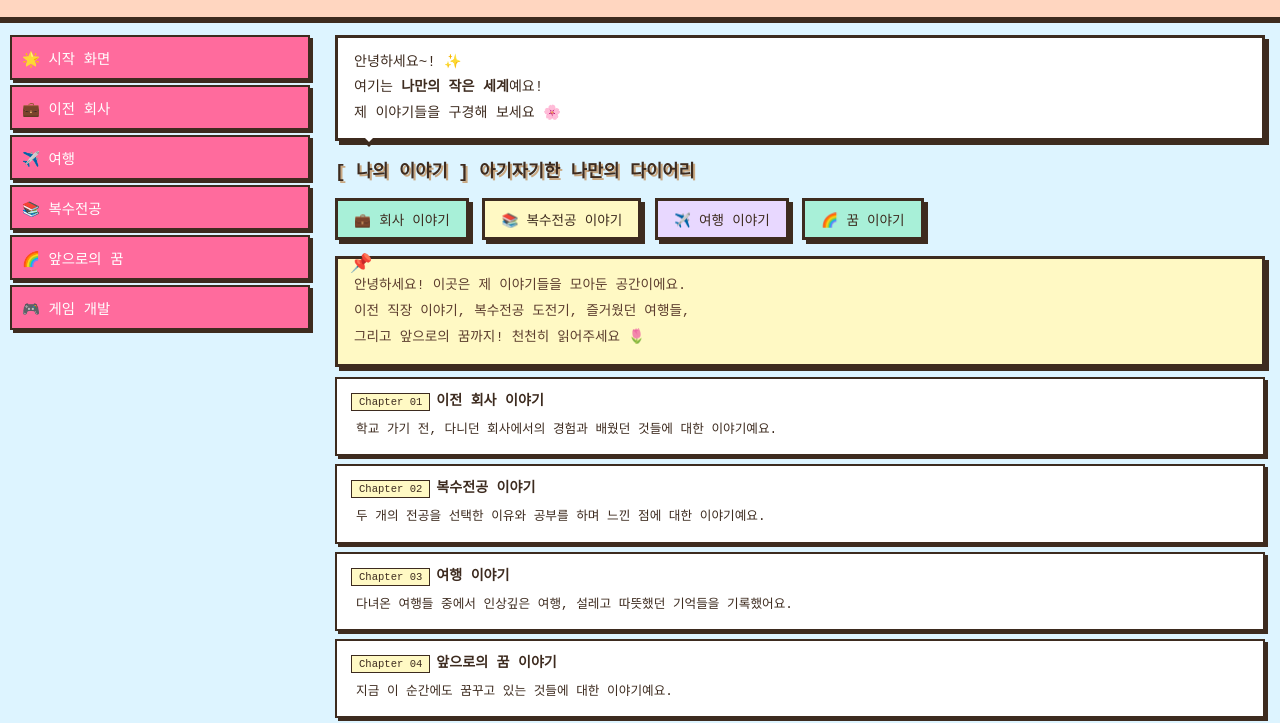
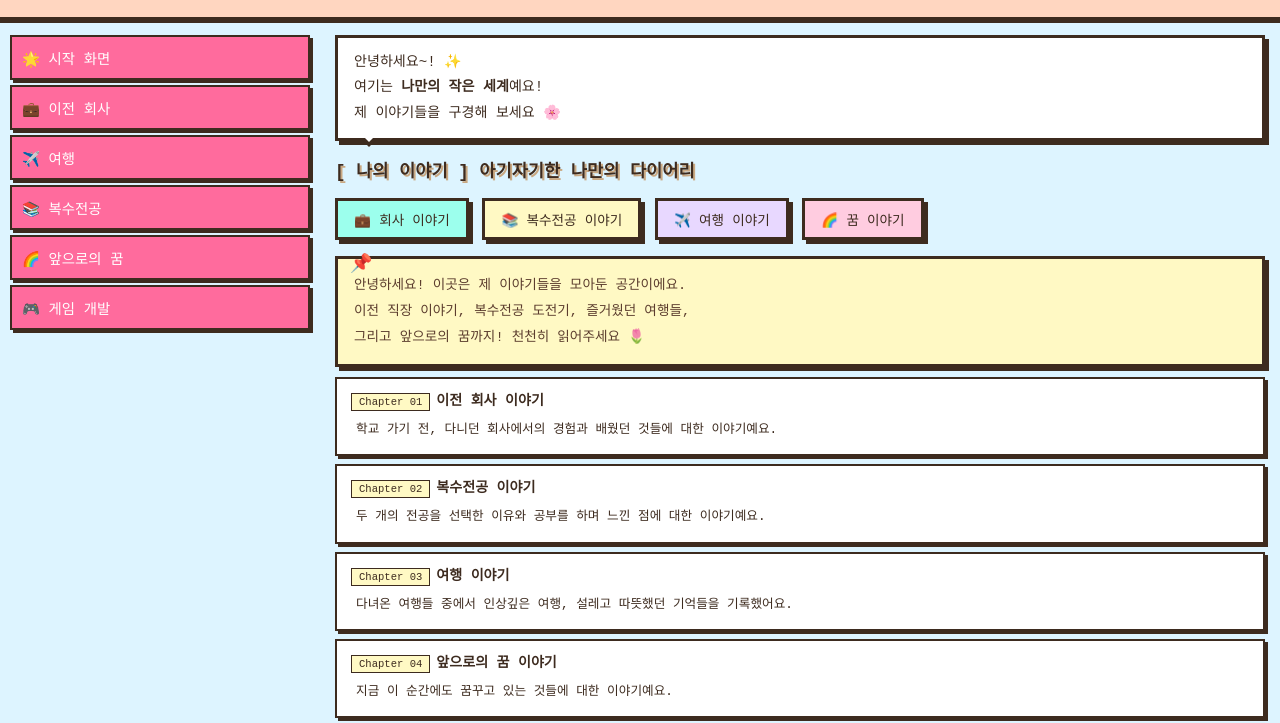
Before and after one commit to semi-mini/semi-mini.github.io, a plain HTML site: page index.html in a window 1280 px wide. Shown: the part 60-783 px from the top of the page. Drawn offline with Linux system fonts and the light colour scheme; a web font is replaced by a local one.

Commit message:
index.html

```diff
--- a/index.html
+++ b/index.html
@@ -135,6 +135,7 @@ section#main p {
 .px-btn.pink     { background: #ffcce0; }
 .px-btn.yellow   { background: #fff9c4; }
 .px-btn.lavender { background: #e8d8ff; }
+.px-btn.mint { background:#9cffed; }
 
 /* 이야기 지도 게시판 */
 .notice-board {
@@ -286,7 +287,7 @@ footer {
       <a class="px-btn mint"   href="work.html">💼 회사 이야기</a>
       <a class="px-btn yellow"     href="dual-major.html">📚 복수전공 이야기</a>
       <a class="px-btn lavender"   href="travel.html">✈️ 여행 이야기</a>
-      <a class="px-btn orange" href="future.html">🌈 꿈 이야기</a>
+      <a class="px-btn pink" href="future.html">🌈 꿈 이야기</a>
     </div>
 
     <div class="notice-board">
```
